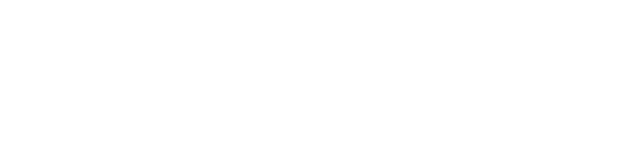
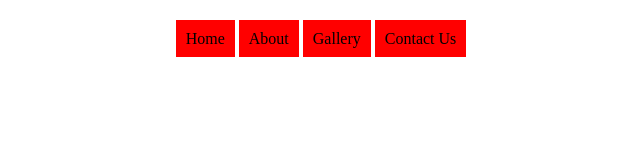
Before and after one commit to MuhammadBilalMemon/Learning-css, a plain HTML site: page index.html in a window 1280 px wide. Shown: the whole page, without its empty margins (319-959 px from the left). Drawn offline with Linux system fonts and the light colour scheme.

Commit message:
created simple navbar

```diff
--- a/index.html
+++ b/index.html
@@ -4,6 +4,14 @@
     <meta charset="UTF-8" />
     <meta name="viewport" content="width=device-width, initial-scale=1.0" />
     <title>Learning CSS</title>
+    <link rel="stylesheet" href="./style.css" />
   </head>
-  <body></body>
+  <body>
+    <ul>
+      <li>Home</li>
+      <li>About</li>
+      <li>Gallery</li>
+      <li>Contact Us</li>
+    </ul>
+  </body>
 </html>
--- a/style.css
+++ b/style.css
@@ -2,3 +2,15 @@
     margin: 0;
     padding: 0;
 }
+
+ul {
+    margin: 30px;
+    text-align: center;
+}
+
+li {
+    background-color: red;
+    display: inline;
+    list-style-type: none;
+    padding: 10px 10px;
+}
```
